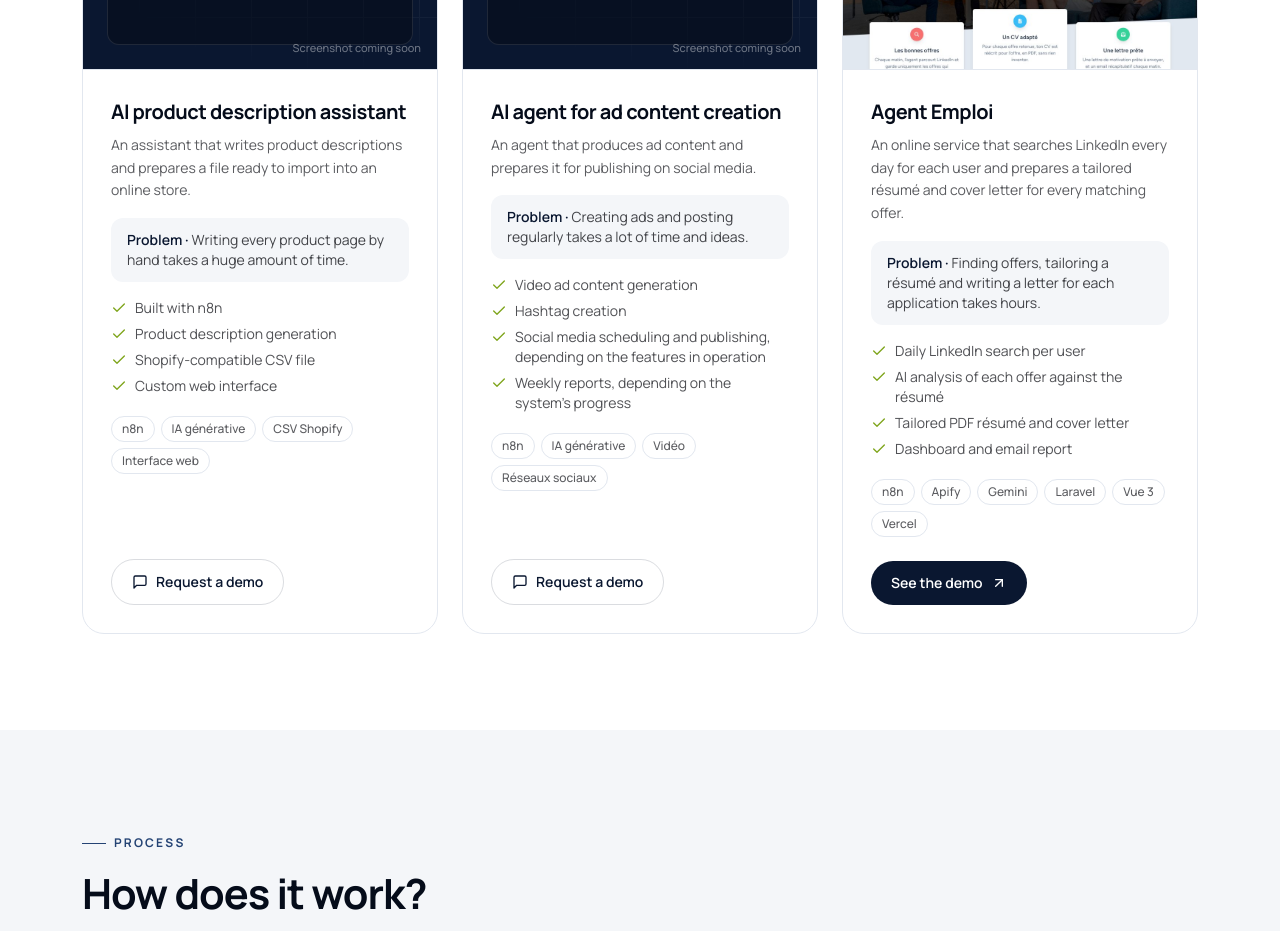
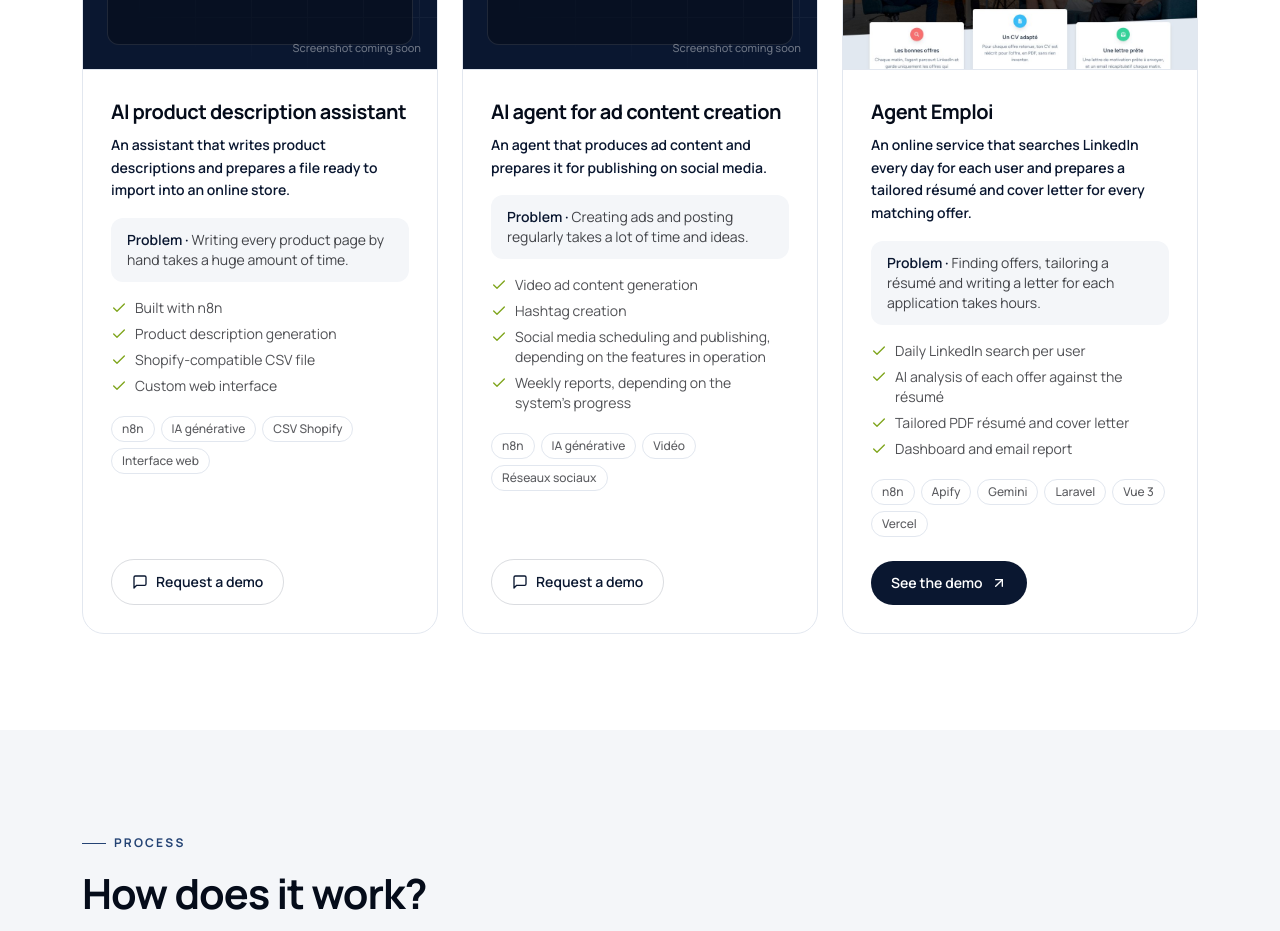
Before and after one commit to Miriam-anb/miriam-site, a React (Vite) app: page /en in a window 1280 px wide. Shown: the part 2080-3011 px from the top of the page. Built offline with nearby package versions, Linux system fonts and the light colour scheme.

Commit message:
Add files via upload

```diff
--- a/src/components/blocks.jsx
+++ b/src/components/blocks.jsx
@@ -143,7 +143,7 @@ export function ProjectCard({ p, delay = 0 }) {
       {open && <Lightbox images={images} index={active} setIndex={setActive} onClose={() => setOpen(false)} title={c.name} />}
       <div className="flex flex-1 flex-col p-6 sm:p-7">
         <h3 className="text-xl font-bold tracking-tight text-navy-950">{c.name}</h3>
-        <p className="mt-2 text-sm leading-relaxed text-ink/70">{c.description}</p>
+        <p className="mt-2 text-sm font-semibold leading-relaxed text-navy-900">{c.description}</p>
         <p className="mt-4 rounded-xl bg-mist px-4 py-3 text-sm text-ink/80"><span className="font-semibold text-navy-900">{t.common.problem} · </span>{c.problem}</p>
         <ul className="mt-4 space-y-1.5 text-sm text-ink/75">
           {c.features.map((f) => <li key={f} className="flex gap-2"><Check size={16} className="mt-0.5 shrink-0 text-accent-deep" aria-hidden="true" />{f}</li>)}
```
